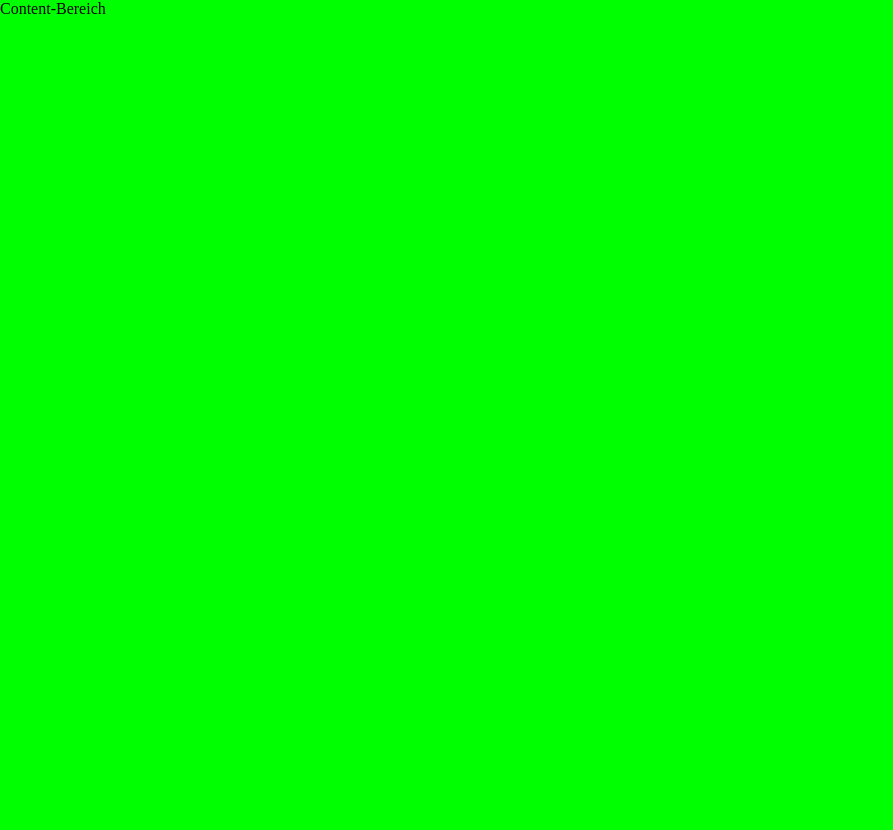
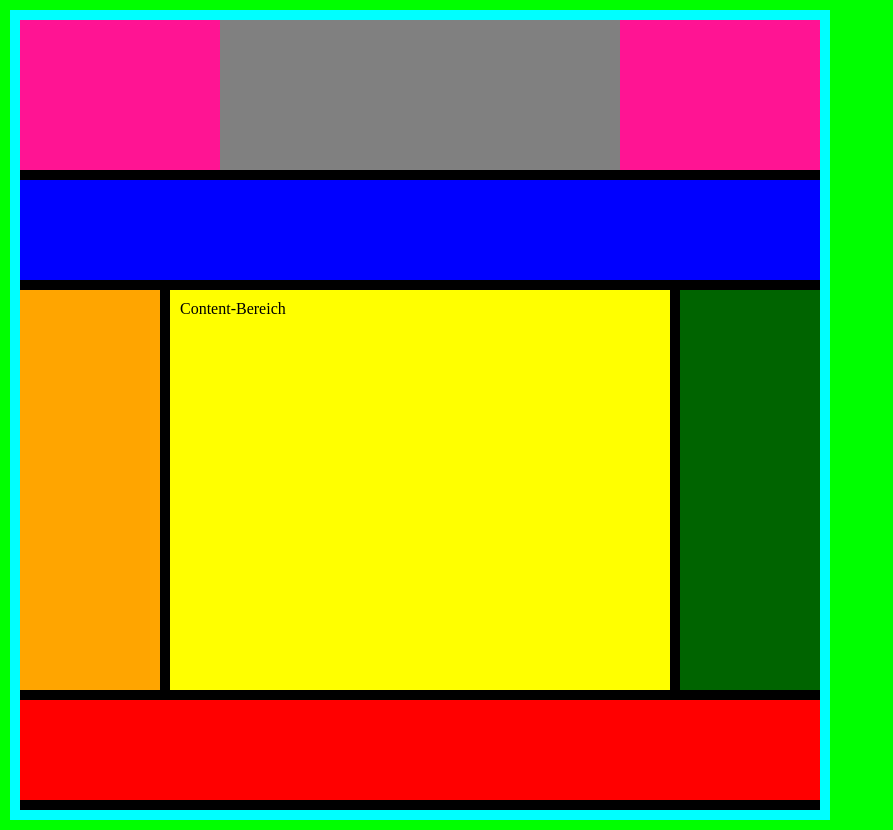
Before and after one commit to Max-42/2022_11_21--03uebung-scribble, a plain HTML site: page uebung-scribble.html in a window 1280 px wide. Shown: the whole page, without its empty margins (0-893 px from the left). Before the commit the page ends 800 px from the top, so only its background shows below. Drawn offline with Linux system fonts and the light colour scheme.

Commit message:
do the homework

```diff
--- a/css/format.css
+++ b/css/format.css
@@ -1,91 +1,88 @@
 * {
-	margin:0px;
-	padding:0px;
+	margin: 0px;
+	padding: 0px;
 
 }
 
-body	{
-	background-color:lime;
-}
-
-#wrapper	{
-
-
-
-
-
-}
-#oben1	{
-
-
-
-
-
+body {
+	background-color: lime;
 
 }
 
-#oben2	{
-
-
-
-
-
+#wrapper {
+	width: 800px;
+	height: 790px;
+	background-color: aqua;
+	margin: 10px;
+	padding: 10px;
 
 }
 
-#oben3	{
-
-
-
-
-
+#oben1 {
+	width: 200px;
+	height: 150px;
+	background-color: deeppink;
 
 }
 
-#navi	{
-
-
-
-
-
+#oben2 {
+	width: 400px;
+	height: 150px;
+	background-color: gray;
+	margin-top: -150px;
+	margin-left: 200px;
 
 }
 
-#subnavi	{
-
-
-
-
-
+#oben3 {
+	width: 200px;
+	height: 150px;
+	background-color: deeppink;
+	margin-top: -150px;
+	margin-left: 600px;
 
 }
 
-#content	{
-
-
-
-
-
+#navi {
+	height: 100px;
+	background-color: blue;
+	border-top: 10px solid black;
+	border-bottom: 10px solid black;
 
 }
 
-#bilder	{
-
-
-
-
-
-
-
+#subnavi {
+	height: 400px;
+	border-right: 10px solid black;
+	background-color: orange;
+	width: 140px;
 
 }
 
-#footer	{
-
-
-
-
-
-
+#content {
+	background-color: yellow;
+	height: 400px;
+	width: 480px;
+	padding: 10px;
+	margin-left: 150px;
+	margin-top: -400px;
 
 }
+
+#bilder {
+	background-color: darkgreen;
+	width: 140px;
+	height: 400px;
+	border-left: 10px solid black;
+	margin-top: -420px;
+	margin-left: 650px;
+
+}
+
+#footer {
+	height: 100px;
+	background-color: red;
+	border-top: 10px solid black;
+	border-bottom: 10px solid black;
+
+}
```
Also changed, not shown: 1 other file.
